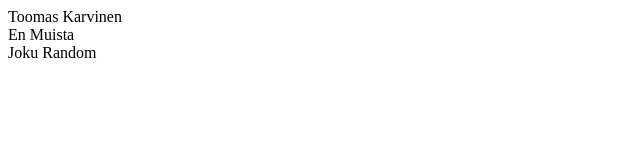
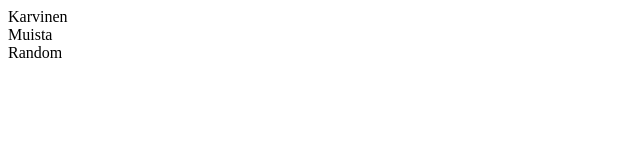
Before and after one commit to toomasPK/contacts-webapp, an Angular app: page / in a window 1280 px wide. Shown: the top 160 px of the page, without its empty margins (0-640 px from the left). Built offline with nearby package versions, Linux system fonts and the light colour scheme.

Commit message:
Added contact service, synchronous implementation

```diff
--- a/src/app/contact/contact.ts
+++ b/src/app/contact/contact.ts
@@ -1,9 +1,11 @@
 export class Contact {
+  id: number;
   firstName: string;
   lastName: string;
 
 
-  constructor(firstName?: string, lastName?: string) {
+  constructor (id?: number, firstName?: string, lastName?: string) {
+    this.id = id;
     this.firstName = firstName;
     this.lastName = lastName;
   }
```
